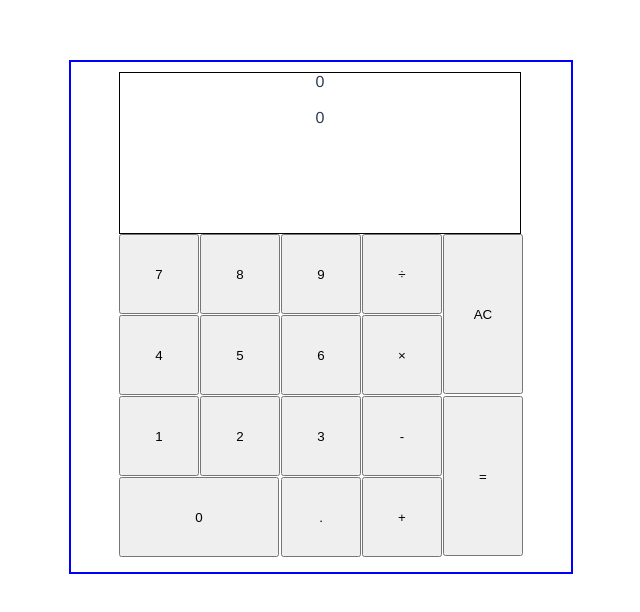
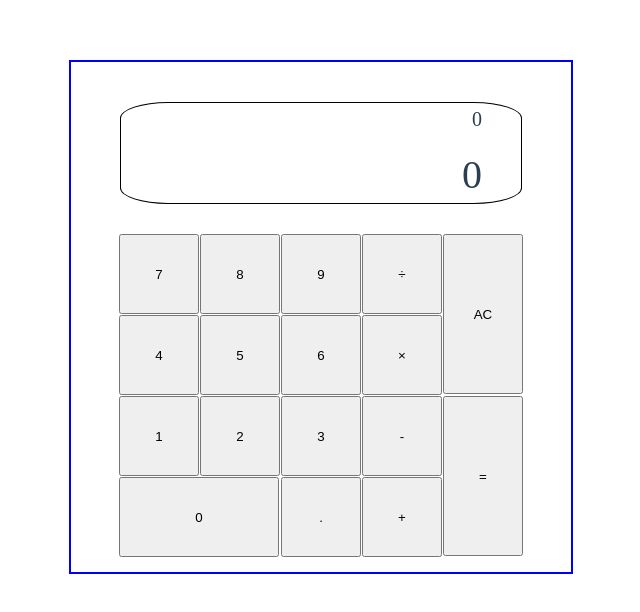
Before and after one commit to johnww7/vue-calculator, a Vue app: page / in a window 1280 px wide. Shown: the top 612 px of the page, without its empty margins (319-959 px from the left). Built offline with nearby package versions, Linux system fonts and the light colour scheme.

Commit message:
Fixing display look

```diff
--- a/src/components/Display.vue
+++ b/src/components/Display.vue
@@ -82,9 +82,29 @@ export default {
 <style scoped>
     #display {
         width: 400px;
-        height: 160px;
+        height: 100px;
+        margin: auto;
         border: 1px solid black;
         display: flex;
         flex-direction: column;
+        text-align: right;
+        border-radius: 3em/1em
+
+    }
+    #output-display {
+        width: auto;
+        height: 30px;
+        font-size: 20px;
+        font-family: 'Graduate', cursive;
+        margin-right: 39px;
+        margin-top: 5px;
+    }
+    #input-display {
+        width: auto;
+        height: 50px;
+        font-size: 40px;
+        font-family: 'Graduate', cursive;
+        margin-right: 39px;
+        margin-bottom: 5px;
     }
 </style>
```
